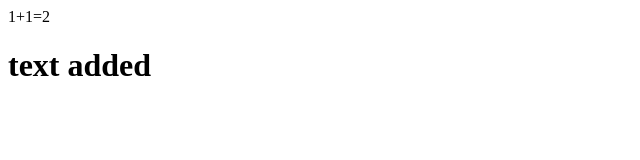
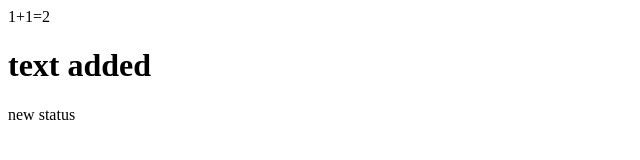
Before and after one commit to lenguyenhoangkhang2/ktpt_ht_Web, a plain HTML site: page index.html in a window 1280 px wide. Shown: the full height of the page, 0-640 px from the left. Drawn offline with Linux system fonts and the light colour scheme.

Commit message:
test status

```diff
--- a/index.html
+++ b/index.html
@@ -8,5 +8,6 @@
   <body>
     <div>1+1=2</div>
     <h1>text added</h1>
+    <span>new status</span>
   </body>
 </html>
```
